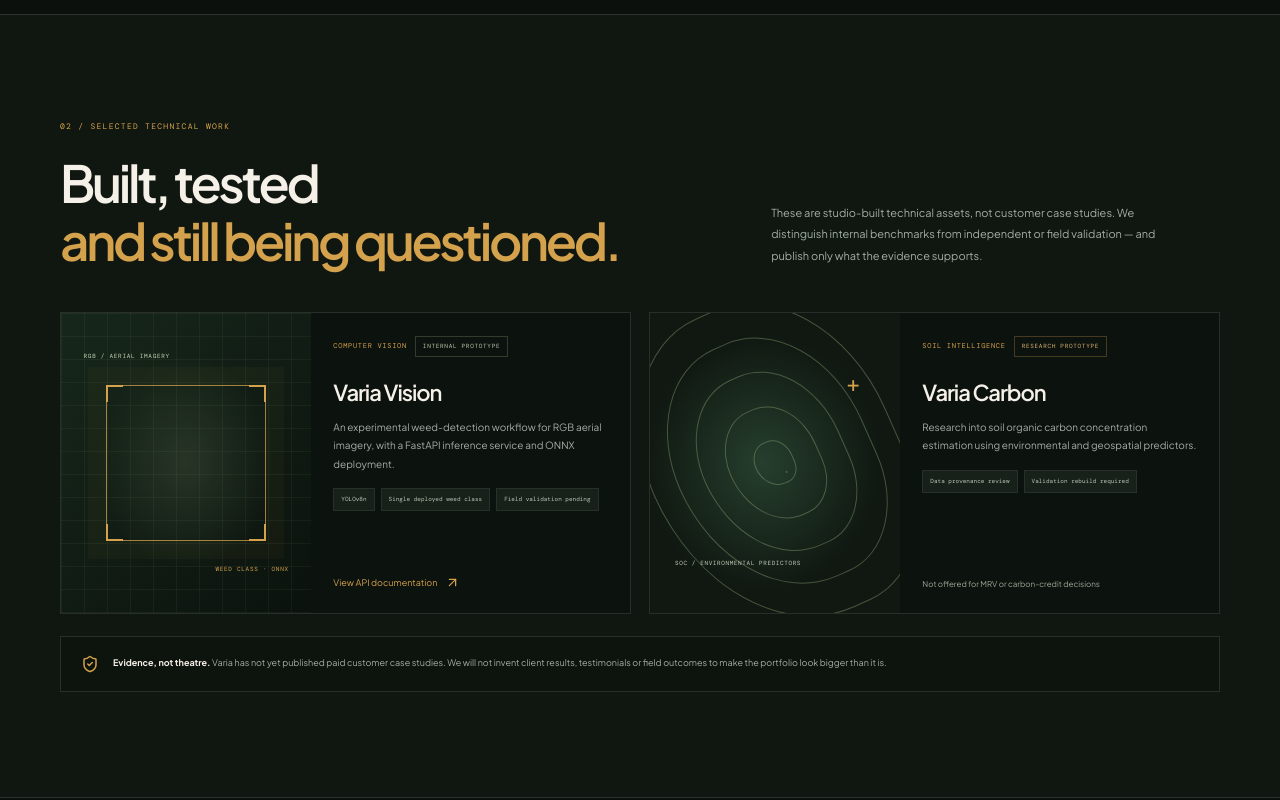
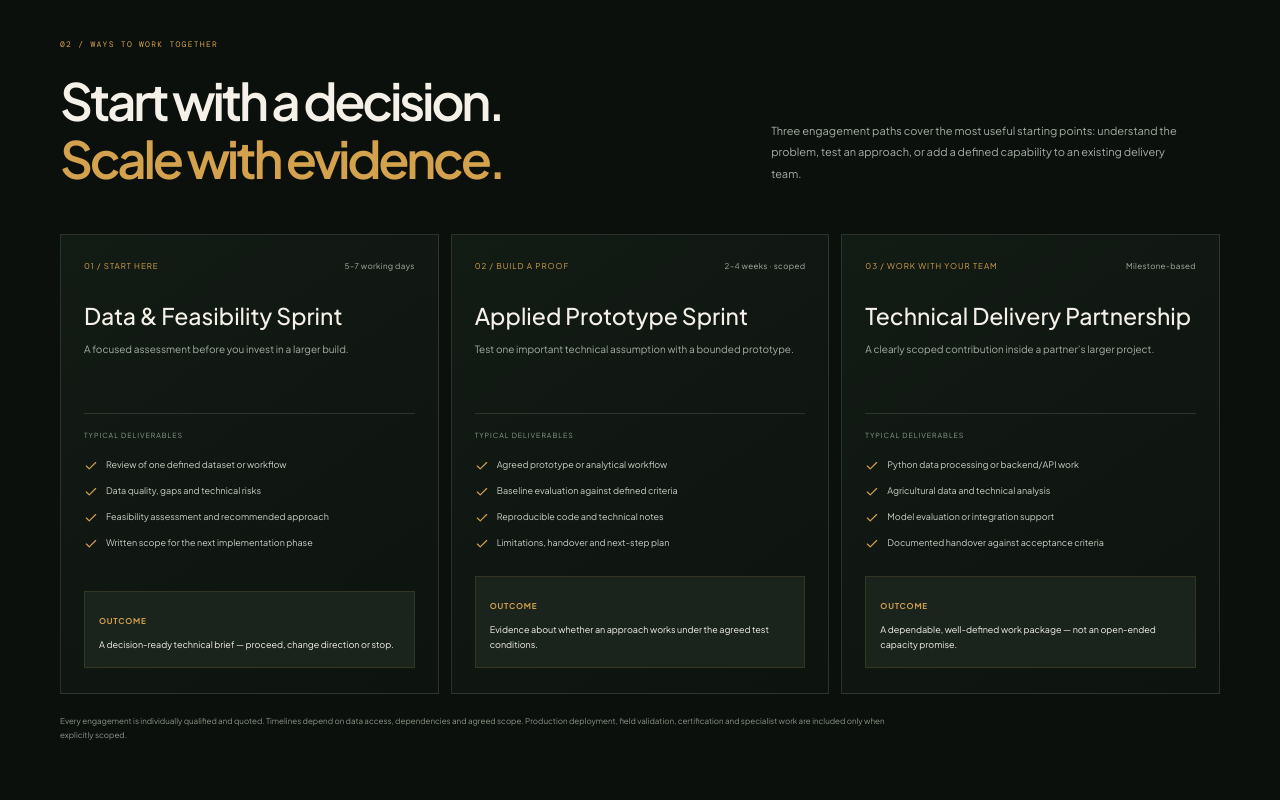
Before and after one commit to mahkzmi/varia-studio, a React (Vite) app: page / in a window 1280 px wide. Shown: the part 1700-2500 px from the top of the page. Built offline with nearby package versions, Linux system fonts and the light colour scheme.

Commit message:
Package Varia's first commercial engagement paths
* Add productized Varia engagement paths and transparent location note

* Align social metadata with Varia positioning

* Style Varia engagement cards responsively

* Update project documentation for new commercial model

```diff
--- a/index.html
+++ b/index.html
@@ -16,8 +16,8 @@
     <meta property="og:url" content="https://variastudio.vercel.app/" />
     <meta property="og:locale" content="en_US" />
     <meta name="twitter:card" content="summary" />
-    <meta name="twitter:title" content="Varia Studio | Applied AI & Geospatial Engineering" />
-    <meta name="twitter:description" content="Applied agricultural technology through research, data, AI, software and international collaboration." />
+    <meta name="twitter:title" content="Varia Studio | Applied Agricultural Technology" />
+    <meta name="twitter:description" content="Research, data, AI and software for practical agricultural technology. Founder-led, based in Iran; international engagements subject to eligibility." />
     <link rel="icon" type="image/svg+xml" href="/favicon.svg" />
     <link rel="preconnect" href="https://fonts.googleapis.com" />
     <link rel="preconnect" href="https://fonts.gstatic.com" crossorigin />
--- a/src/App.jsx
+++ b/src/App.jsx
@@ -22,7 +22,7 @@ function Brand() {
 
 function Navbar() {
   const [open, setOpen] = useState(false);
-  const links = [["Capabilities", "#services"], ["Selected work", "#work"], ["Approach", "#approach"], ["Studio", "#studio"]];
+  const links = [["Capabilities", "#services"], ["Engagements", "#engagements"], ["Selected work", "#work"], ["Approach", "#approach"], ["Studio", "#studio"]];
   return (
     <header className="site-header">
       <nav className="nav-shell" aria-label="Main navigation">
@@ -101,6 +101,53 @@ function Services() {
   </section>;
 }
 
+
+function Engagements() {
+  const offers = [
+    {
+      n: "01",
+      type: "START HERE",
+      title: "Data & Feasibility Sprint",
+      duration: "5–7 working days",
+      description: "A focused assessment before you invest in a larger build.",
+      deliverables: ["Review of one defined dataset or workflow", "Data quality, gaps and technical risks", "Feasibility assessment and recommended approach", "Written scope for the next implementation phase"],
+      outcome: "A decision-ready technical brief — proceed, change direction or stop."
+    },
+    {
+      n: "02",
+      type: "BUILD A PROOF",
+      title: "Applied Prototype Sprint",
+      duration: "2–4 weeks · scoped",
+      description: "Test one important technical assumption with a bounded prototype.",
+      deliverables: ["Agreed prototype or analytical workflow", "Baseline evaluation against defined criteria", "Reproducible code and technical notes", "Limitations, handover and next-step plan"],
+      outcome: "Evidence about whether an approach works under the agreed test conditions."
+    },
+    {
+      n: "03",
+      type: "WORK WITH YOUR TEAM",
+      title: "Technical Delivery Partnership",
+      duration: "Milestone-based",
+      description: "A clearly scoped contribution inside a partner’s larger project.",
+      deliverables: ["Python data processing or backend/API work", "Agricultural data and technical analysis", "Model evaluation or integration support", "Documented handover against acceptance criteria"],
+      outcome: "A dependable, well-defined work package — not an open-ended capacity promise."
+    }
+  ];
+  return <section className="section-wrap section-block engagement-block" id="engagements">
+    <div className="section-intro">
+      <div><div className="section-kicker">02 / WAYS TO WORK TOGETHER</div><h2>Start with a decision.<br/><em>Scale with evidence.</em></h2></div>
+      <p>Three engagement paths cover the most useful starting points: understand the problem, test an approach, or add a defined capability to an existing delivery team.</p>
+    </div>
+    <div className="engagement-grid">{offers.map(o=><article className="engagement-card" key={o.n}>
+      <div className="engagement-top"><span>{o.n} / {o.type}</span><span>{o.duration}</span></div>
+      <h3>{o.title}</h3><p className="engagement-description">{o.description}</p>
+      <div className="engagement-label">TYPICAL DELIVERABLES</div>
+      <ul>{o.deliverables.map(d=><li key={d}><Check size={14}/>{d}</li>)}</ul>
+      <div className="engagement-outcome"><strong>Outcome</strong><p>{o.outcome}</p></div>
+    </article>)}</div>
+    <p className="engagement-footnote">Every engagement is individually qualified and quoted. Timelines depend on data access, dependencies and agreed scope. Production deployment, field validation, certification and specialist work are included only when explicitly scoped.</p>
+  </section>;
+}
+
 function Work() {
   return <section className="work-section" id="work"><div className="section-wrap">
     <div className="section-intro work-intro">
@@ -176,7 +223,8 @@ function FAQ() {
     ["What kind of work does Varia take on?", "Varia works across applied agricultural technology: research and feasibility, data and AI workflows, geospatial and sensing applications, software development, and collaboration with specialist partners. The exact scope depends on the problem and the expertise required."],
     ["Are you an established agency with a large team?", "No. Varia is an independent founder-led studio with a collaborative model. Specialist partners are brought in transparently when a project needs additional expertise or delivery capacity."],
     ["Do you have customer case studies?", "Varia has not yet published paid customer case studies. The work shown here is clearly labeled as internal prototype or research work. Customer outcomes will only be published with permission and supporting evidence."],
-    ["How do projects get priced?", "We use a scoped project fee based on the problem, data, complexity, deliverables and timeline. If the problem is not yet clear, the first step can be a paid diagnostic rather than an open-ended estimate."],
+    ["How do projects get priced?", "We use a scoped project fee based on the problem, data, complexity, deliverables and timeline. The Data & Feasibility Sprint is the usual starting point when the work is not yet clear. A written quote follows a short fit discussion."],
+    ["Where is Varia based?", "Varia is founder-led and based in Iran. International enquiries are welcome, but each engagement is accepted only after applicable legal, client, contracting and payment-provider eligibility has been checked."],
     ["Can you work with confidential data?", "We first agree the data required, permitted use, access controls, retention and transfer method. Please do not email sensitive datasets or personal information before those arrangements are agreed."],
     ["Do you sell Varia Vision or Varia Carbon as production products?", "Not currently. Vision is an experimental computer-vision prototype; Carbon is a research prototype undergoing evidence review. We do not position either as a validated production or MRV product."]
   ];
@@ -189,15 +237,15 @@ function Contact() {
     <div className="contact-copy"><div className="section-kicker">07 / START A PROJECT</div><h2>Bring us the<br/><em>hard part.</em></h2><p>Tell us what is not working, what data you have and what needs to happen next. We will respond with a practical first step — or tell you honestly if it is not a fit.</p>
       <a className="button button-primary" href={mailto("Project enquiry — Varia Studio", body)}>Discuss a project <Mail size={16}/></a>
     </div>
-    <div className="contact-aside"><span>DIRECT CONTACT</span><a href={`mailto:${email}`}>{email}<ArrowUpRight size={15}/></a><a href={linkedin} target="_blank" rel="noreferrer">LinkedIn <ArrowUpRight size={15}/></a><div className="contact-rule"/><p>Independent studio<br/>Remote-first · International projects</p><small>Please do not send confidential files before a secure transfer method is agreed.</small></div>
+    <div className="contact-aside"><span>DIRECT CONTACT</span><a href={`mailto:${email}`}>{email}<ArrowUpRight size={15}/></a><a href={linkedin} target="_blank" rel="noreferrer">LinkedIn <ArrowUpRight size={15}/></a><div className="contact-rule"/><p>Independent studio<br/>Based in Iran · International enquiries subject to eligibility</p><small>Please do not send confidential files before a secure transfer method is agreed.</small></div>
   </div></section>;
 }
 
 function Footer() {
-  return <footer className="footer"><div className="section-wrap footer-inner"><Brand/><span>Applied AI & geospatial engineering for agriculture, soil and the environment.</span><span>© {new Date().getFullYear()} Varia Studio</span><a href="#top">Back to top ↑</a></div></footer>;
+  return <footer className="footer"><div className="section-wrap footer-inner"><Brand/><span>Applied agricultural technology · Research · Data · Software</span><span>© {new Date().getFullYear()} Varia Studio</span><a href="#top">Back to top ↑</a></div></footer>;
 }
 
 export default function App() {
   if (window.location.pathname === "/workflow-friction-index" || window.location.pathname === "/workflow-friction-index/") return <WorkflowFriction />;
-  return <><Navbar/><main><Hero/><CapabilityStrip/><Services/><Work/><WhoWeHelp/><Approach/><Studio/><FAQ/><Contact/></main><Footer/></>;
+  return <><Navbar/><main><Hero/><CapabilityStrip/><Services/><Engagements/><Work/><WhoWeHelp/><Approach/><Studio/><FAQ/><Contact/></main><Footer/></>;
 }
```
Also changed, not shown: src/styles.css, 1 other file (tests, documents, lock files or other folders).
